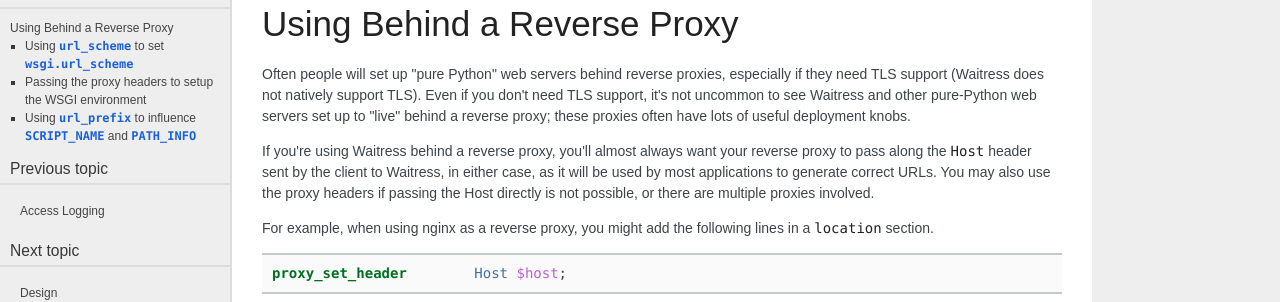
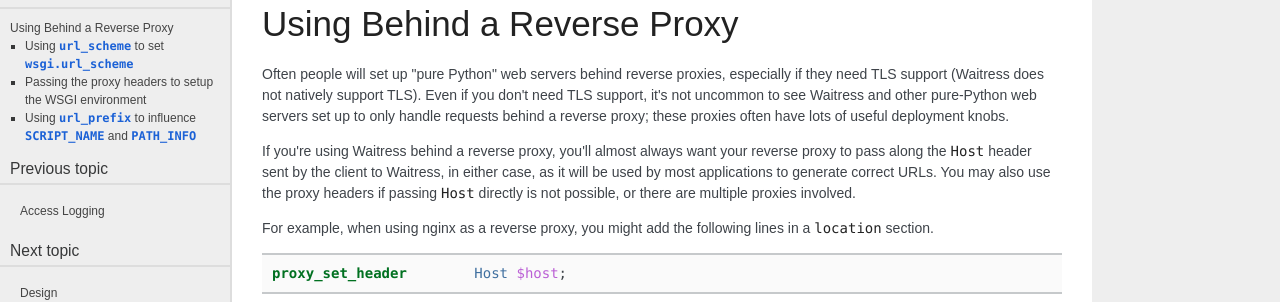
Before and after one commit to Pylons/waitress, a Sphinx documentation site: the page built from docs/reverse-proxy.rst, in a window 1280 px wide. Shown: the part 123-425 px from the top of the page. Built offline with Sphinx 7.4.7, drawn with Linux system fonts in a browser that asks for light colours; some web fonts are replaced.

Commit message:
minor docs tweak on reverse proxy setup

```diff
--- a/docs/reverse-proxy.rst
+++ b/docs/reverse-proxy.rst
@@ -9,13 +9,13 @@ Using Behind a Reverse Proxy
 Often people will set up "pure Python" web servers behind reverse proxies,
 especially if they need TLS support (Waitress does not natively support TLS).
 Even if you don't need TLS support, it's not uncommon to see Waitress and
-other pure-Python web servers set up to "live" behind a reverse proxy; these
-proxies often have lots of useful deployment knobs.
+other pure-Python web servers set up to only handle requests behind a reverse proxy;
+these proxies often have lots of useful deployment knobs.
 
 If you're using Waitress behind a reverse proxy, you'll almost always want
 your reverse proxy to pass along the ``Host`` header sent by the client to
 Waitress, in either case, as it will be used by most applications to generate
-correct URLs. You may also use the proxy headers if passing the Host directly
+correct URLs. You may also use the proxy headers if passing ``Host`` directly
 is not possible, or there are multiple proxies involved.
 
 For example, when using nginx as a reverse proxy, you might add the following
```
